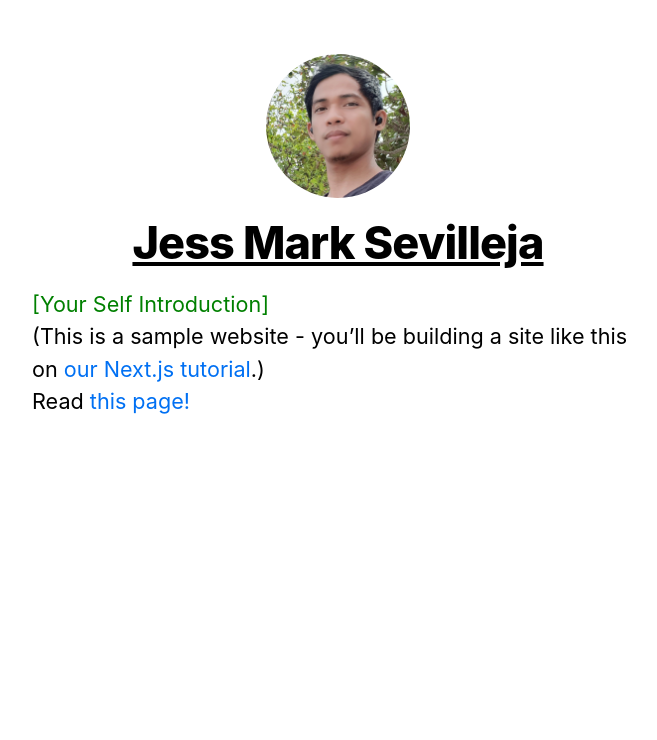
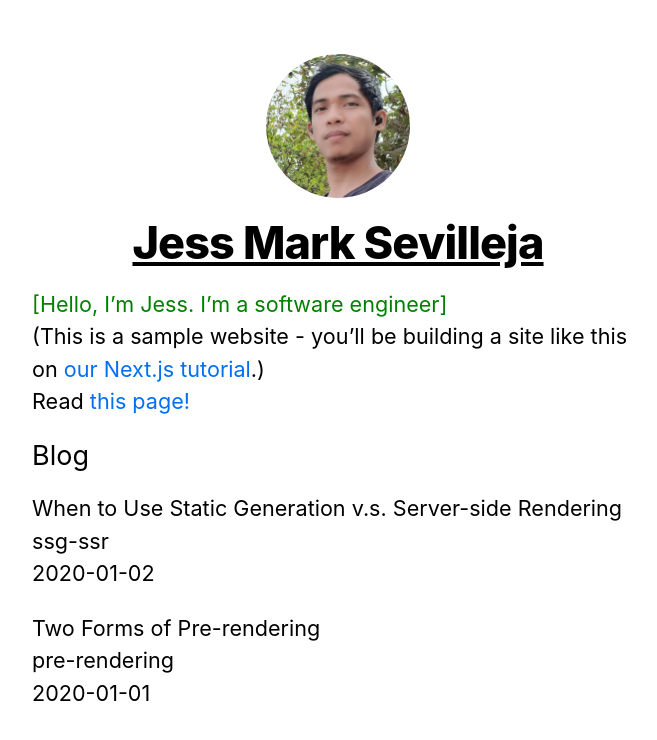
Before and after one commit to jmvsevilleja/nextjs-blog, a Next.js app: page / in a window 1280 px wide. Shown: the top 740 px of the page, without its empty margins (302-959 px from the left). Built offline with nearby package versions, Linux system fonts and the light colour scheme.

Commit message:
added ssg

```diff
--- /dev/null
+++ b/lib/posts.js
@@ -0,0 +1,35 @@
+import fs from 'fs';
+import path from 'path';
+import matter from 'gray-matter';
+
+const postsDirectory = path.join(process.cwd(), 'posts');
+
+export function getSortedPostsData() {
+    // Get file names under /posts
+    const fileNames = fs.readdirSync(postsDirectory);
+    const allPostsData = fileNames.map((fileName) => {
+        // Remove ".md" from file name to get id
+        const id = fileName.replace(/\.md$/, '');
+
+        // Read markdown file as string
+        const fullPath = path.join(postsDirectory, fileName);
+        const fileContents = fs.readFileSync(fullPath, 'utf8');
+
+        // Use gray-matter to parse the post metadata section
+        const matterResult = matter(fileContents);
+
+        // Combine the data with the id
+        return {
+            id,
+            ...matterResult.data,
+        };
+    });
+    // Sort posts by date
+    return allPostsData.sort((a, b) => {
+        if (a.date < b.date) {
+            return 1;
+        } else {
+            return -1;
+        }
+    });
+}
--- a/package.json
+++ b/package.json
@@ -7,6 +7,7 @@
   },
   "dependencies": {
     "clsx": "^1.2.1",
+    "gray-matter": "^4.0.3",
     "next": "latest",
     "react": "18.2.0",
     "react-dom": "18.2.0"
--- a/pages/index.js
+++ b/pages/index.js
@@ -4,8 +4,20 @@
 import styles from '../styles/alert.module.css';
 import Link from "next/link";
 import clsx from 'clsx';
+import {getSortedPostsData} from '../lib/posts';
 
-export default function Home() {
+export async function getStaticProps() {
+  const allPostsData = getSortedPostsData();
+  console.log('allPostsData', allPostsData);
+  return {
+    props: {
+      allPostsData,
+    },
+  };
+}
+
+export default function Home({allPostsData}) {
+  console.log('Home allPostsData', allPostsData);
   return (
     <Layout home>
       <Head>
@@ -18,13 +30,29 @@
             [styles.error]: false,
             'custom': true
           })}
-        ><p >[Your Self Introduction]</p></div>
+        ><p >[Hello, I’m Jess. I’m a software engineer]</p></div>
         <p>
           (This is a sample website - you’ll be building a site like this on{' '}
           <a href="https://nextjs.org/learn">our Next.js tutorial</a>.)
         </p>
         Read <Link href="/posts/first-post">this page!</Link>
       </section>
+
+      {/* Add this <section> tag below the existing <section> tag */}
+      <section className={`${utilStyles.headingMd} ${utilStyles.padding1px}`}>
+        <h2 className={utilStyles.headingLg}>Blog</h2>
+        <ul className={utilStyles.list}>
+          {allPostsData.map(({id, date, title}) => (
+            <li className={utilStyles.listItem} key={id}>
+              {title}
+              <br />
+              {id}
+              <br />
+              {date}
+            </li>
+          ))}
+        </ul>
+      </section>
     </Layout>
   );
 }
--- /dev/null
+++ b/posts/pre-rendering.md
@@ -0,0 +1,11 @@
+---
+title: "Two Forms of Pre-rendering"
+date: "2020-01-01"
+---
+
+Next.js has two forms of pre-rendering: **Static Generation** and **Server-side Rendering**. The difference is in **when** it generates the HTML for a page.
+
+- **Static Generation** is the pre-rendering method that generates the HTML at **build time**. The pre-rendered HTML is then _reused_ on each request.
+- **Server-side Rendering** is the pre-rendering method that generates the HTML on **each request**.
+
+Importantly, Next.js lets you **choose** which pre-rendering form to use for each page. You can create a "hybrid" Next.js app by using Static Generation for most pages and using Server-side Rendering for others.
--- /dev/null
+++ b/posts/ssg-ssr.md
@@ -0,0 +1,19 @@
+---
+title: "When to Use Static Generation v.s. Server-side Rendering"
+date: "2020-01-02"
+---
+
+We recommend using **Static Generation** (with and without data) whenever possible because your page can be built once and served by CDN, which makes it much faster than having a server render the page on every request.
+
+You can use Static Generation for many types of pages, including:
+
+- Marketing pages
+- Blog posts
+- E-commerce product listings
+- Help and documentation
+
+You should ask yourself: "Can I pre-render this page **ahead** of a user's request?" If the answer is yes, then you should choose Static Generation.
+
+On the other hand, Static Generation is **not** a good idea if you cannot pre-render a page ahead of a user's request. Maybe your page shows frequently updated data, and the page content changes on every request.
+
+In that case, you can use **Server-Side Rendering**. It will be slower, but the pre-rendered page will always be up-to-date. Or you can skip pre-rendering and use client-side JavaScript to populate data.
```
Also changed, not shown: 1 other file (tests, documents, lock files or other folders).
